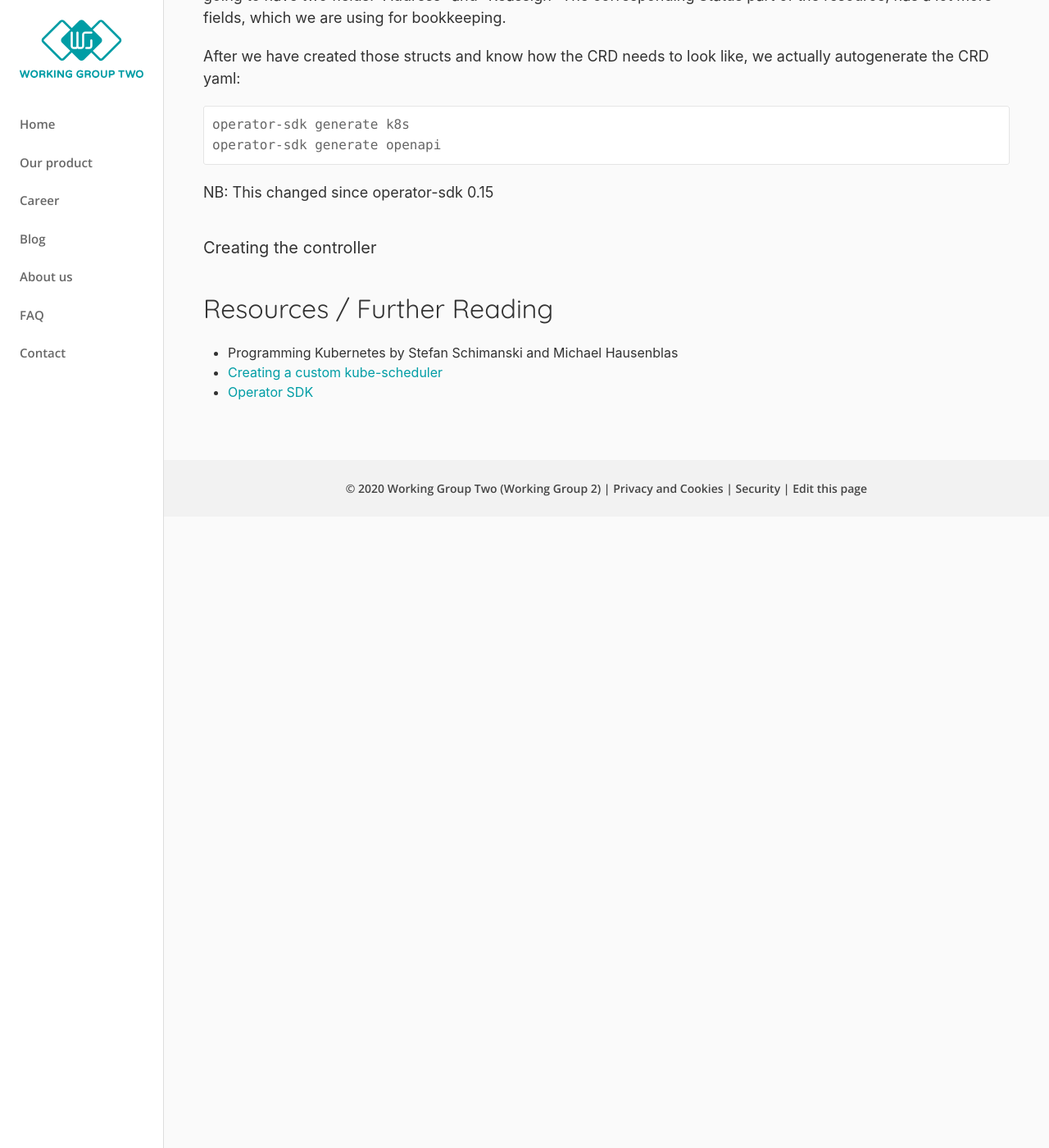
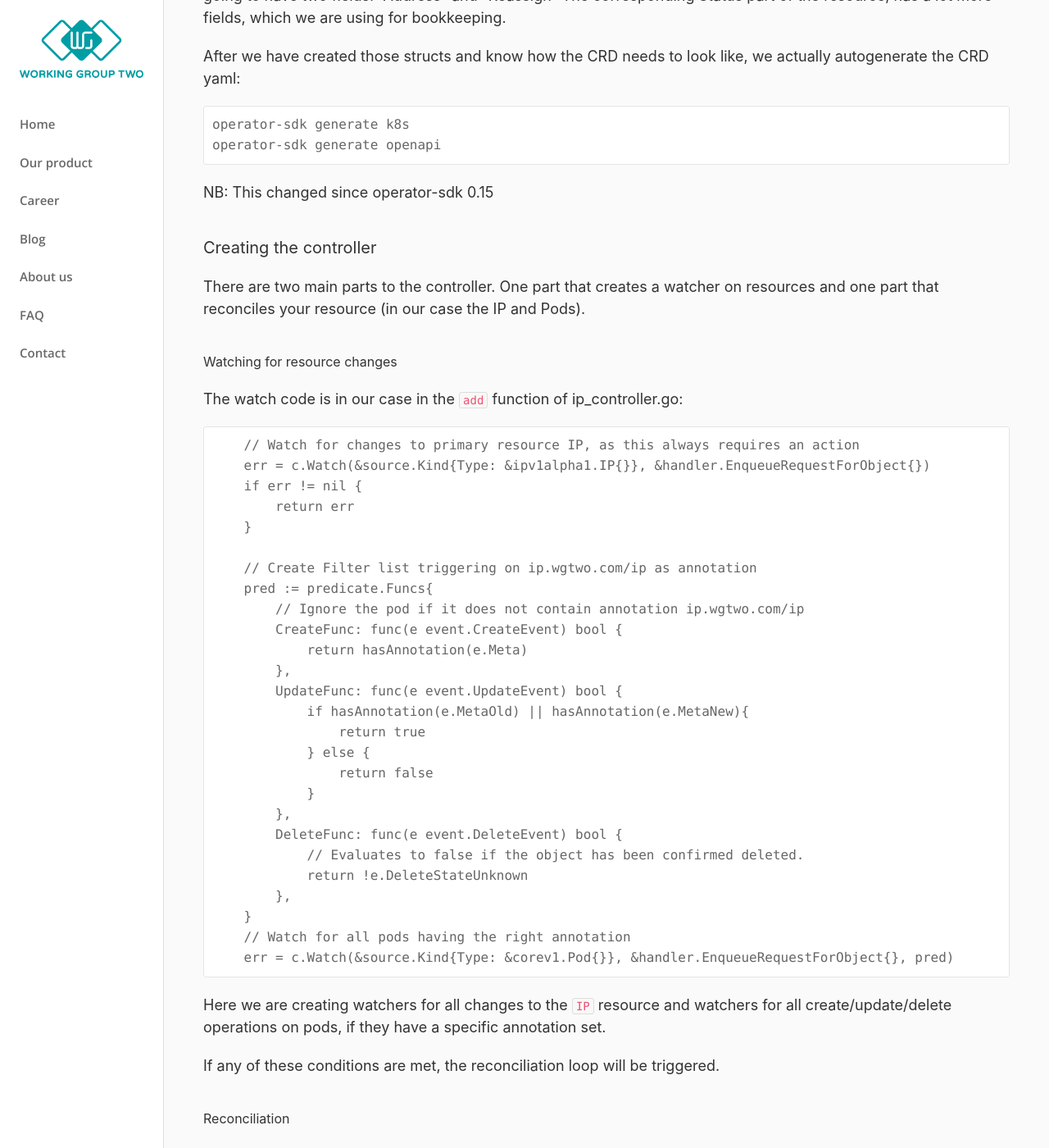
Before and after one commit to working-group-two/engineering-blog, a Jekyll site: the page built from pages/blog/_posts/2020-02-20-Extending-Kubernetes-Static-IP-Routing.md, in a window 1280 px wide and 1400 px high, scrolled down 5457 px. Shown: the whole window at 82% size. Built offline with Jekyll 4.4.1, drawn with Linux system fonts in a browser that asks for light colours; nearby versions of some CDN libraries; before the commit the page ends 6087 px from its top, so only the background shows below that; some of the changed text lies outside the part shown.

Commit message:
Add Reconciler and Summary

````diff
--- a/pages/blog/_posts/2020-02-20-Extending-Kubernetes-Static-IP-Routing.md
+++ b/pages/blog/_posts/2020-02-20-Extending-Kubernetes-Static-IP-Routing.md
@@ -207,7 +207,91 @@
 
 #### Creating the controller
 
+There are two main parts to the controller. One part that creates a watcher on resources and one part
+that reconciles your resource (in our case the IP and Pods).
 
+##### Watching for resource changes
+The watch code is in our case in the `add` function of ip_controller.go:
+```
+	// Watch for changes to primary resource IP, as this always requires an action
+	err = c.Watch(&source.Kind{Type: &ipv1alpha1.IP{}}, &handler.EnqueueRequestForObject{})
+	if err != nil {
+		return err
+	}
+
+	// Create Filter list triggering on ip.wgtwo.com/ip as annotation
+	pred := predicate.Funcs{
+		// Ignore the pod if it does not contain annotation ip.wgtwo.com/ip
+		CreateFunc: func(e event.CreateEvent) bool {
+			return hasAnnotation(e.Meta)
+		},
+		UpdateFunc: func(e event.UpdateEvent) bool {
+			if hasAnnotation(e.MetaOld) || hasAnnotation(e.MetaNew){
+				return true
+			} else {
+				return false
+			}
+		},
+		DeleteFunc: func(e event.DeleteEvent) bool {
+			// Evaluates to false if the object has been confirmed deleted.
+			return !e.DeleteStateUnknown
+		},
+	}
+	// Watch for all pods having the right annotation
+	err = c.Watch(&source.Kind{Type: &corev1.Pod{}}, &handler.EnqueueRequestForObject{}, pred)
+```
+Here we are creating watchers for all changes to the `IP` resource and watchers for all create/update/delete operations on
+pods, if they have a specific annotation set.
+
+If any of these conditions are met, the reconciliation loop will be triggered.
+
+##### Reconciliation
+
+This is where the business logic of your operator/controller is sitting. The `Reconcile` function in `ip_controller.go` will
+be triggered whenever one of the watch conditions fits.
+We do not know which type of resource triggered the loop, so that is the first thing we need to figure out:
+```
+oip := &ipv1alpha1.IP{}
+err := r.client.Get(context.TODO(), request.NamespacedName, oip)
+if err == nil {
+    ... yes it is a resource of kind IP ... go and do business
+}
+...
+op := &corev1.Pod{}
+err = r.client.Get(context.TODO(), request.NamespacedName, op)
+if err == nil {
+    ... yes it is a resource of kind Pod ... go and do business
+}
+...
+```
+
+In these two code blocks, we are handling all the interactions for the primary resource of kind IP and the secondary
+resource of type Pod. Depending on what has happened last we have different scenarios.
+
+Cases for the IP resource to consider:
+- IP is new
+- IP has been modified
+- IP has been deleted
+
+Cases for the Pod resource to consider:
+- Annotation sticking the IP to the Pod has been deleted
+- IP needs to be assigned to a Pod
+- Pod has moved to another node
+- Pod has been deleted
+
+We will not go any further into the detail on what these parts are actually doing, as this is enough
+to actually give you an idea on how this can be accomplished.
+
+
+## Summary
+
+We have been looking at how to expand kubernetes to suit our needs better. Creating the Operator/Controller
+has taught us quite a bit about how kubernetes works and has already saved us work in the past
+few months, especially on node failures.
+
+The operator-sdk has been a great tool for us to solve this problem and we see that there is a lot of work
+going into it, making it simpler to create operators. It might look intimidating at first, but is worth the effort and
+we think in the future kubernetes operators will be the way how stateful components will be managed.
 
 
 ## Resources / Further Reading
````
